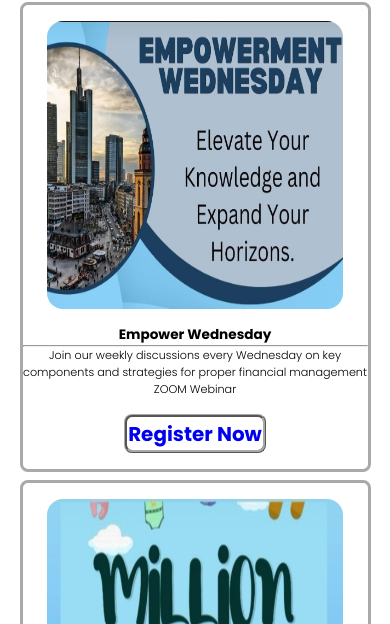
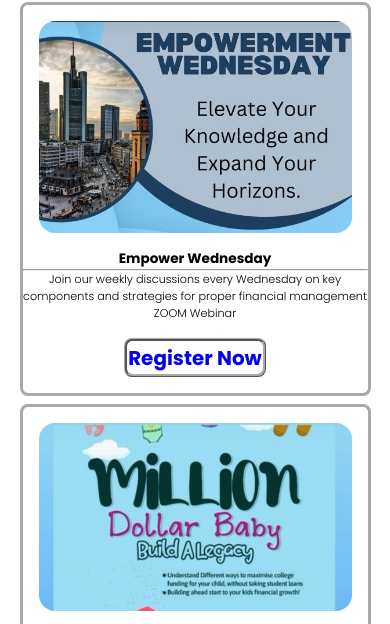
Before and after one commit to RICQ-68/empowerld-website, a plain HTML site: page events.html in a window 390 px wide. Shown: the part 172-796 px from the top of the page. Drawn offline with Linux system fonts and the light colour scheme.

Commit message:
Add files via upload

```diff
--- a/events.css
+++ b/events.css
@@ -110,8 +110,8 @@ body .events {
 		border-radius: 0.5rem;
 	}
 	.event-image img{
-		width: 95%;
-		height: 20rem;
+		width: 100%;
+		height: 100%;
 		padding: 1rem ;
 		border-radius: 2rem;
 		display: block;
```
